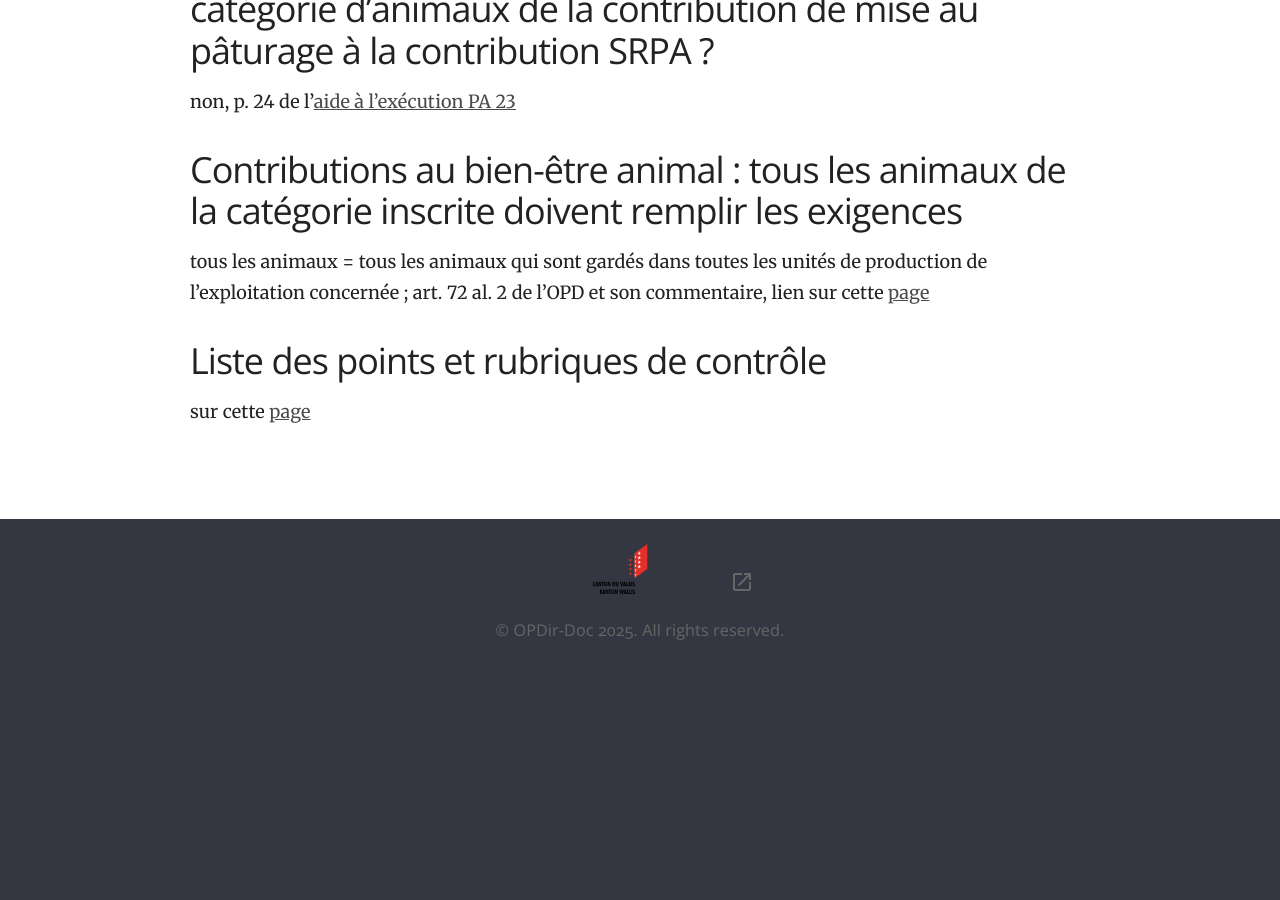
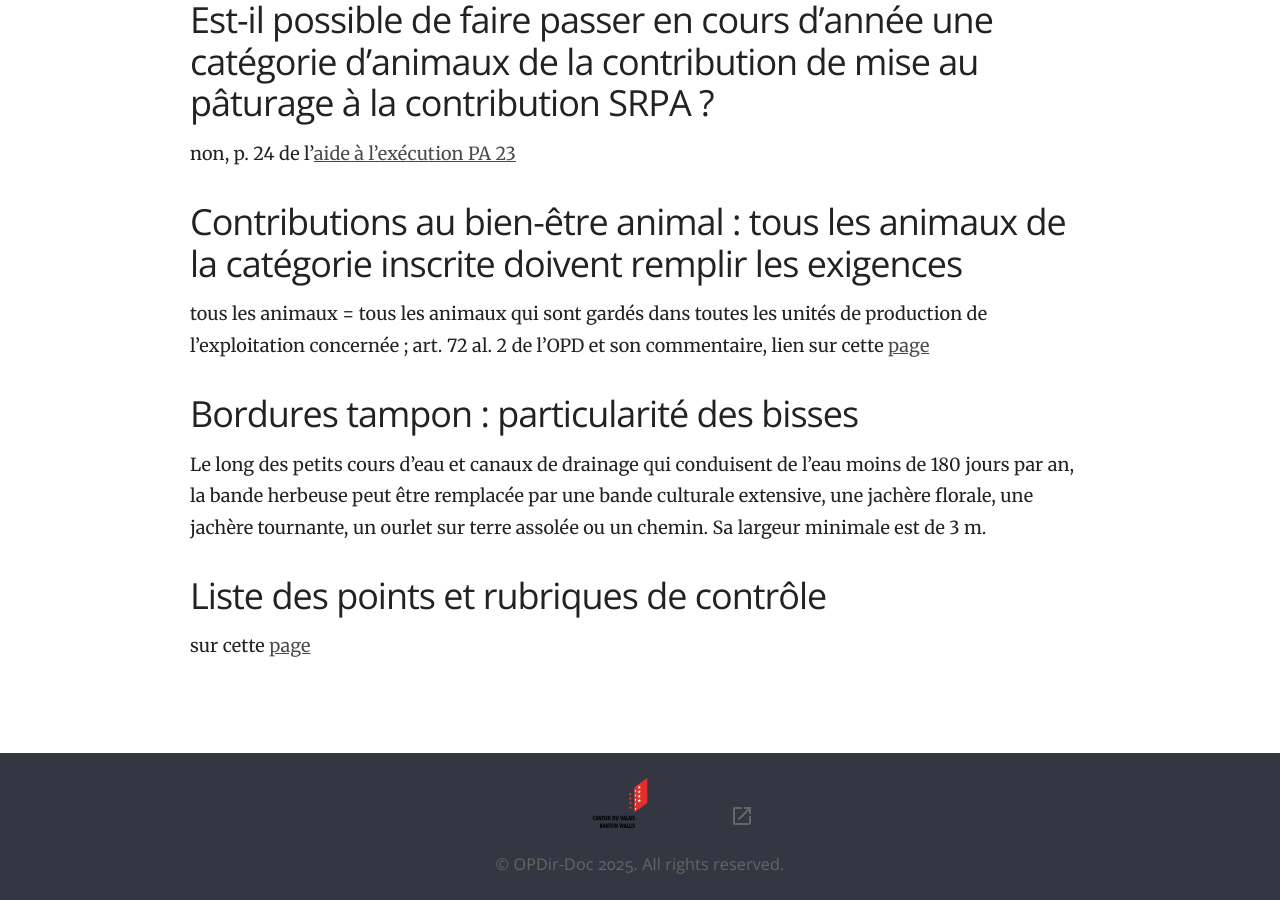
Before and after one commit to sca-opdir/documents-utiles, a Jekyll site: the page built from faq.html, in a window 1280 px wide and 900 px high, scrolled down 1507 px. Built offline with Jekyll 4.4.1, drawn with Linux system fonts in a browser that asks for light colours; nearby versions of some CDN libraries; before the commit the page ends 2173 px from its top, so only the background shows below that; some of the changed text lies outside the part shown.

Commit message:
Update faq.html

```diff
--- a/faq.html
+++ b/faq.html
@@ -1,21 +1,23 @@
 ---
 faq:
   - question: "Réduction propriétaires contrôles bordures tampon"
-    answer: "art. 76a de l'OcAgr, lien sur cette <a href=\"https://sca-opdir.github.io/documents-utiles/fichiers/VS_OCAgr_910.100-3-1.fr.pdf\" target=\"blank\">page</a>"
+    answer: "art. 76a de l'OcAgr, lien sur cette <a href=\"https://sca-opdir.github.io/documents-utiles/fichiers/VS_OCAgr_910.100-3-1.fr.pdf\" target=\"_blank\">page</a>"
   - question: "Désinscription avant l'annonce du contrôle"
     answer: "avant l'annonce du contrôle ou 1 jour avant le contrôle non annoncé ; art. 100 al. 3 de l'OPD, lien sur cette <a href=\"https://sca-opdir.github.io/documents-utiles/paiements-directs/pdir-opd/\">page</a>"
   - question: "Délai de transmission des manquements"
-    answer: "5 jours ouvrables si importants (domaines de la sécurité des aliments, de la santé des animaux et de la protection des animaux), 1 mois sinon ; art. 8 OSIAgr, lien sur cette <a href=\"https://sca-opdir.github.io/documents-utiles/contr%C3%B4les/controles-OSIAgr/\">page</a>"
+    answer: "5 jours ouvrables si importants (domaines de la sécurité des aliments, de la santé des animaux et de la protection des animaux), 1 mois sinon ; art. 8 OSIAgr, lien sur cette <a href=\"httpssca-opdir.github.io/documents-utiles/contr%C3%B4les/controles-OSIAgr/\">page</a>"
   - question: "Intervalle contrôles de base production primaire"
     answer: "8 ans pour production végétale (> 5 ha TO ou > 50 ares cult. spéc.), 4 ans pour production animale (> 3 UGB) ; annexe 1 de l'OPCNP, lien sur cette <a href=\"https://sca-opdir.github.io/documents-utiles/contr%C3%B4les/controles-osav/\">page</a>"
   - question: "%age de contrôles à risque à effectuer"
     answer: "5 % des exploitations à l'année, des exploitations d'estivage et des exploitations de pâturages communautaires (par ex. env. 130 en 2025) doivent être contrôlées sur place pour \"soupçon\" ou \"domaines à risques\" ; art. 5, al. 3 de l'OCCEA, lien sur cette <a href=\"https://sca-opdir.github.io/documents-utiles/contr%C3%B4les/controles-OCCEA/\">page</a>"
   - question: "Est-il possible de faire passer en cours d’année une catégorie d’animaux de la contribution de mise au pâturage à la contribution SRPA ?"
-    answer: "non, p. 24 de l'<a href=\"https://sca-opdir.github.io/documents-utiles/fichiers/questions_ex%C3%A9cution_pa23_OFAG.pdf\" target=\"blank\">aide à l'exécution PA 23</a>"
+    answer: "non, p. 24 de l'<a href=\"https://sca-opdir.github.io/documents-utiles/fichiers/questions_ex%C3%A9cution_pa23_OFAG.pdf\" target=\"_blank\">aide à l'exécution PA 23</a>"
   - question: "Contributions au bien-être animal : tous les animaux de la catégorie inscrite doivent remplir les exigences"
     answer: "tous les animaux = tous les animaux qui sont gardés dans toutes les unités de production de l'exploitation concernée ; art. 72 al. 2 de l'OPD et son commentaire, lien sur cette <a href=\"https://sca-opdir.github.io/documents-utiles/paiements-directs/pdir-opd/\">page</a>"
+  - question: "Bordures tampon : particularité des bisses"
+    answer: "Le long des petits cours d'eau et canaux de drainage qui conduisent de l'eau moins de 180 jours par an, la bande herbeuse peut être remplacée par une bande culturale extensive, une jachère florale, une jachère tournante, un ourlet sur terre assolée ou un chemin. Sa largeur minimale est de 3 m."
   - question: "Liste des points et rubriques de contrôle"
-    answer: "sur cette <a href=\"https://sca-opdir.github.io/documents-utiles/contr%C3%B4les/controles-acontrol/\" target=\"blank\">page</a>"
+    answer: "sur cette <a href=\"https://sca-opdir.github.io/documents-utiles/contr%C3%B4les/controles-acontrol/\" target=\"_blank\">page</a>"
 ---
 
 
```
